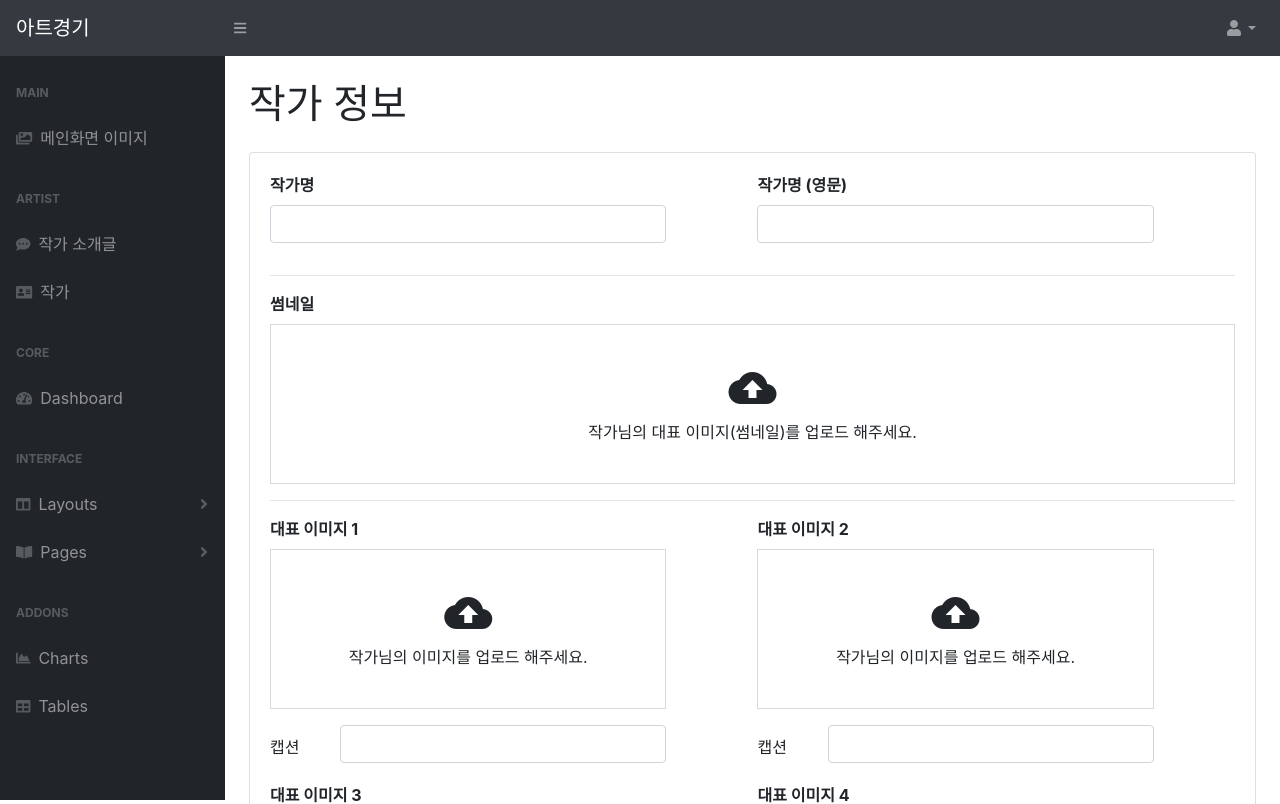
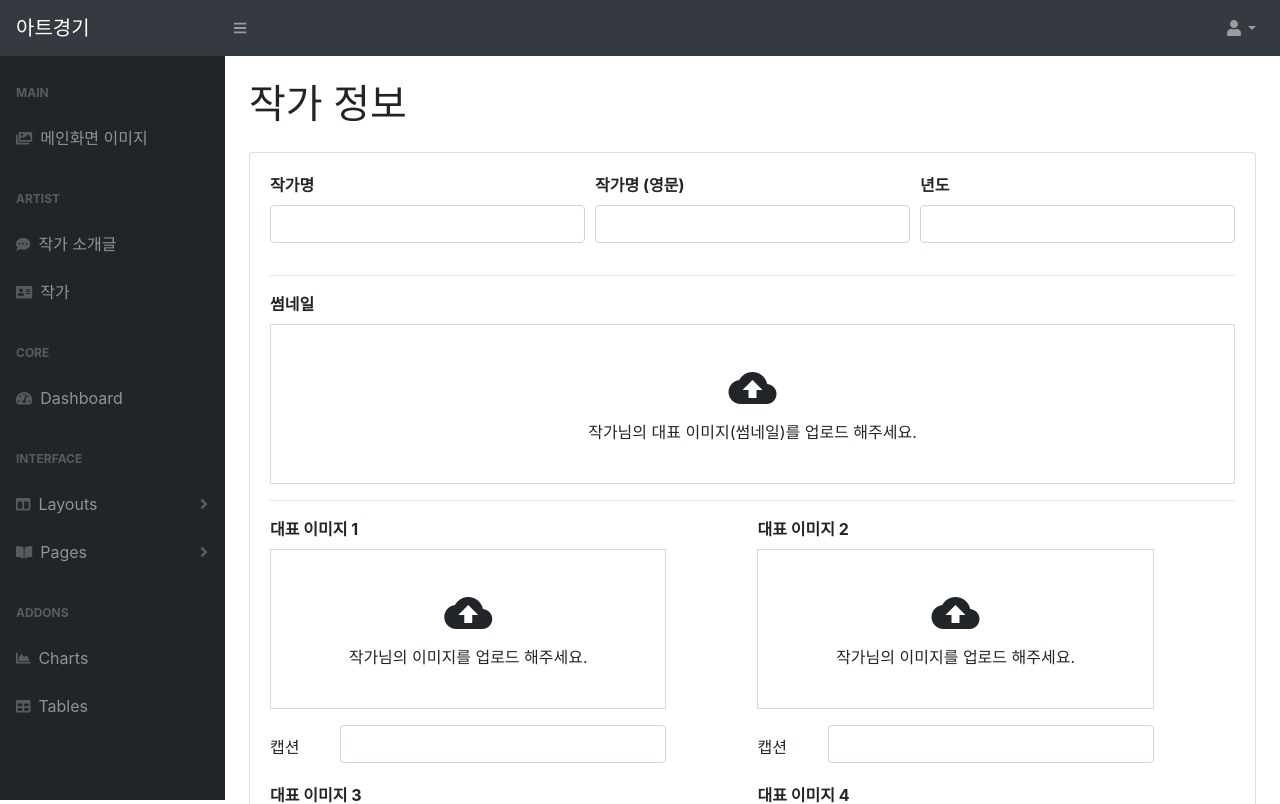
Before and after one commit to starseat/2020_artgg, a PHP site: page /artist_form.php in a window 1280 px wide. Shown: the top 804 px of the page. Run offline with PHP 8.4, Linux system fonts and the light colour scheme; some libraries are stand-ins or nearby versions; some web fonts are replaced.

Commit message:
[admin] 작가 입력 폼 년도 추가

```diff
--- a/src/admin/artist_form.php
+++ b/src/admin/artist_form.php
@@ -25,14 +25,17 @@
     <div class="card-body">
         <form id="editArtistForm" name="editArtistForm" method="post" action="./action/artist_submit.php" enctype="multipart/form-data">
             <div class="form-row">
-                <div class="form-group col-md-5">
+                <div class="form-group col-md-4">
                     <label for="artist_name"><b>작가명</b></label>
                     <input type="text" class="form-control" id="artist_name" name="artist_name">
                 </div>
-                <div class="form-group col-md-1"></div>
-                <div class="form-group col-md-5">
+                <div class="form-group col-md-4">
                     <label for="artist_name_en"><b>작가명 (영문)</b></label>
                     <input type="text" class="form-control" id="artist_name_en" name="artist_name_en">
+                </div>
+                <div class="form-group col-md-4">
+                    <label for="artist_year"><b>년도</b></label>
+                    <input type="number" class="form-control" id="artist_year" name="artist_year">
                 </div>
             </div>
             <hr>
```
